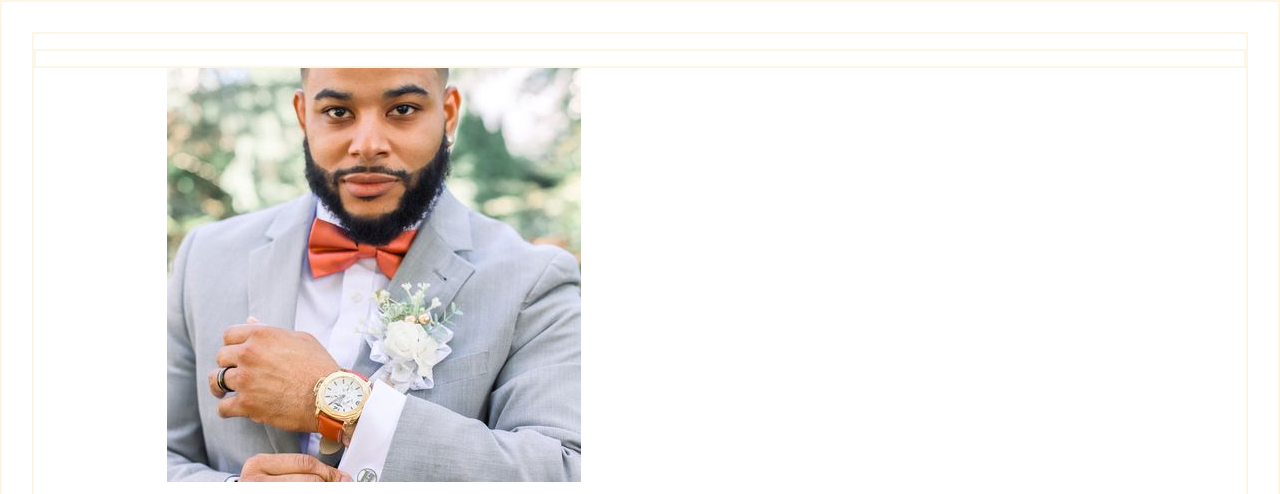
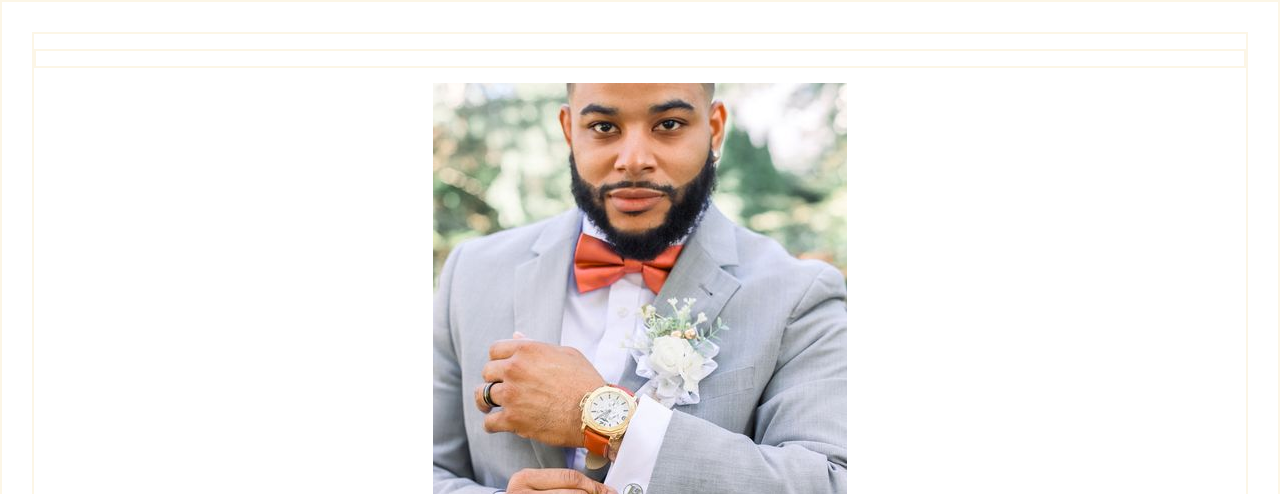
Before and after one commit to Henryp3000/Portfolio, a plain HTML site: page index.html in a window 1280 px wide. Shown: the top 494 px of the page. Drawn offline with nearby package versions, Linux system fonts and the light colour scheme.

Commit message:
new commit

```diff
--- a/style.css
+++ b/style.css
@@ -13,8 +13,16 @@ h2{
 li{
     @import url('https://fonts.googleapis.com/css2?family=Poppins:wght@100;300;400;600&display=swap');
 
-
- }
+}
+    /* <style> */
+    .imgmain{
+        display: block;
+        margin-left: auto;
+        margin-right: auto;
+        width: 1000;
+        height: auto;
+    }
+/* </style> */
 
 
 div{
```
Also changed, not shown: index.html (+1 -0 lines).
